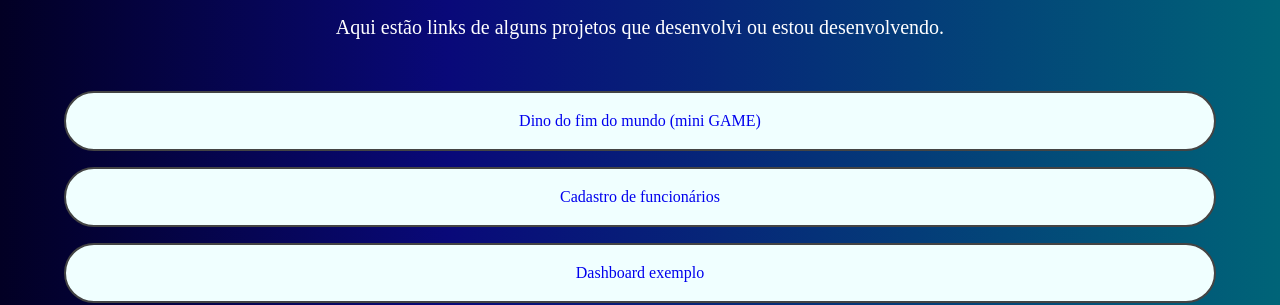
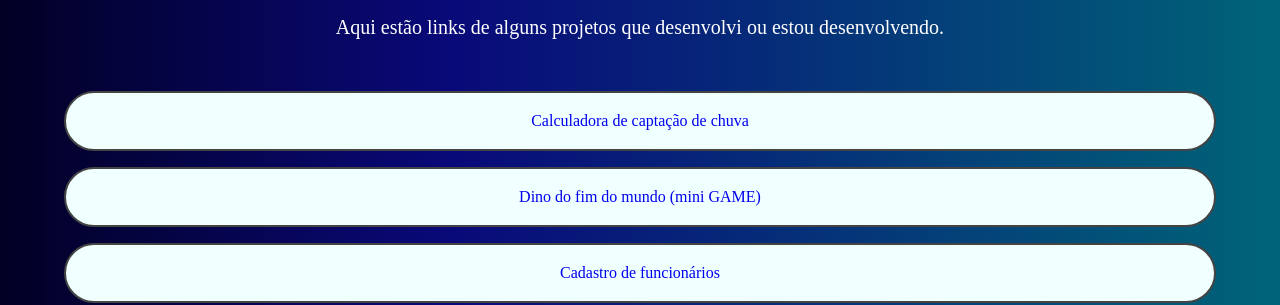
Before and after one commit to artciclo/perfil, a plain HTML site: page portifolio.html in a window 1280 px wide. Shown: the part 513-818 px from the top of the page. Drawn offline with Linux system fonts and the light colour scheme.

Commit message:
Update portifolio.html

```diff
--- a/portifolio.html
+++ b/portifolio.html
@@ -66,6 +66,11 @@
         <div class="links">
           <ul>
             <li>
+              <a href="https://artciclo.github.io/chuvacalc/" target="_blank"
+                ><span class="emoji"></span> Calculadora de captação de chuva
+              </a>
+            </li>
+            <li>
               <a href="https://artciclo.github.io/skatedino/" target="_blank"
                 ><span class="emoji"></span> Dino do fim do mundo (mini GAME)
               </a>
```
